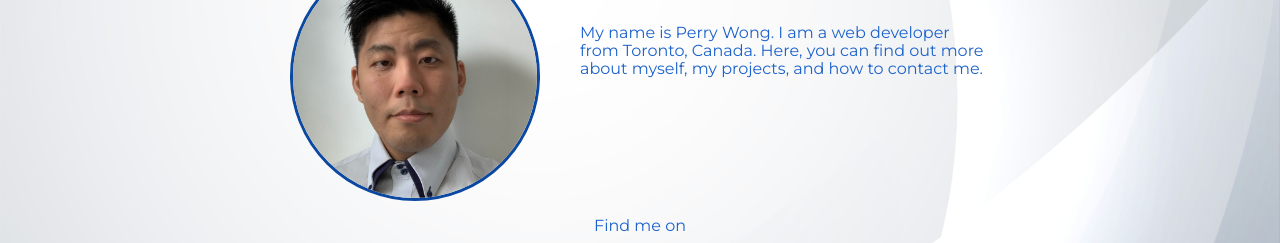
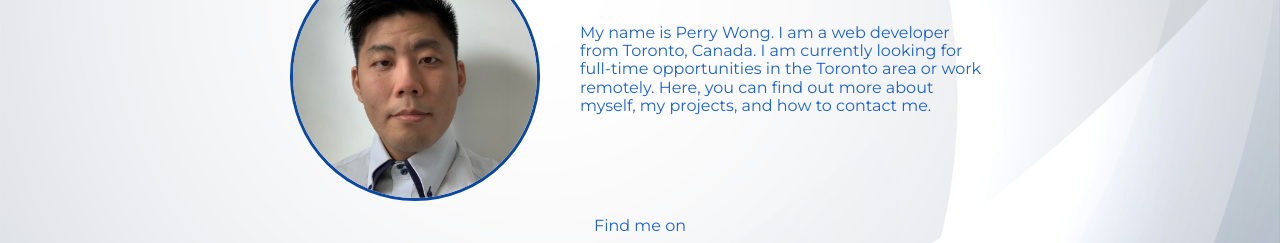
Before and after one commit to perry1224/portfolio-perry, a plain HTML site: page index.html in a window 1280 px wide. Shown: the part 175-418 px from the top of the page. Drawn offline with nearby package versions, Linux system fonts and the light colour scheme.

Commit message:
updated profile

```diff
--- a/index.html
+++ b/index.html
@@ -41,7 +41,8 @@
         <img src="img/myportrait.jpeg" class="profile_portrait" alt="A professional picture of me smiling">
 
         <h1>HELLO THERE!</h1>
-        <p>My name is Perry Wong. I am a web developer from Toronto, Canada.
+        <p>My name is Perry Wong. I am a web developer from Toronto, Canada. I am currently looking for full-time opportunities in the Toronto
+          area or work remotely.
            Here, you can find out more about myself, my projects, and how to contact me.</p>
 
 
```
Also changed, not shown: about.html (+1 -2 lines).
